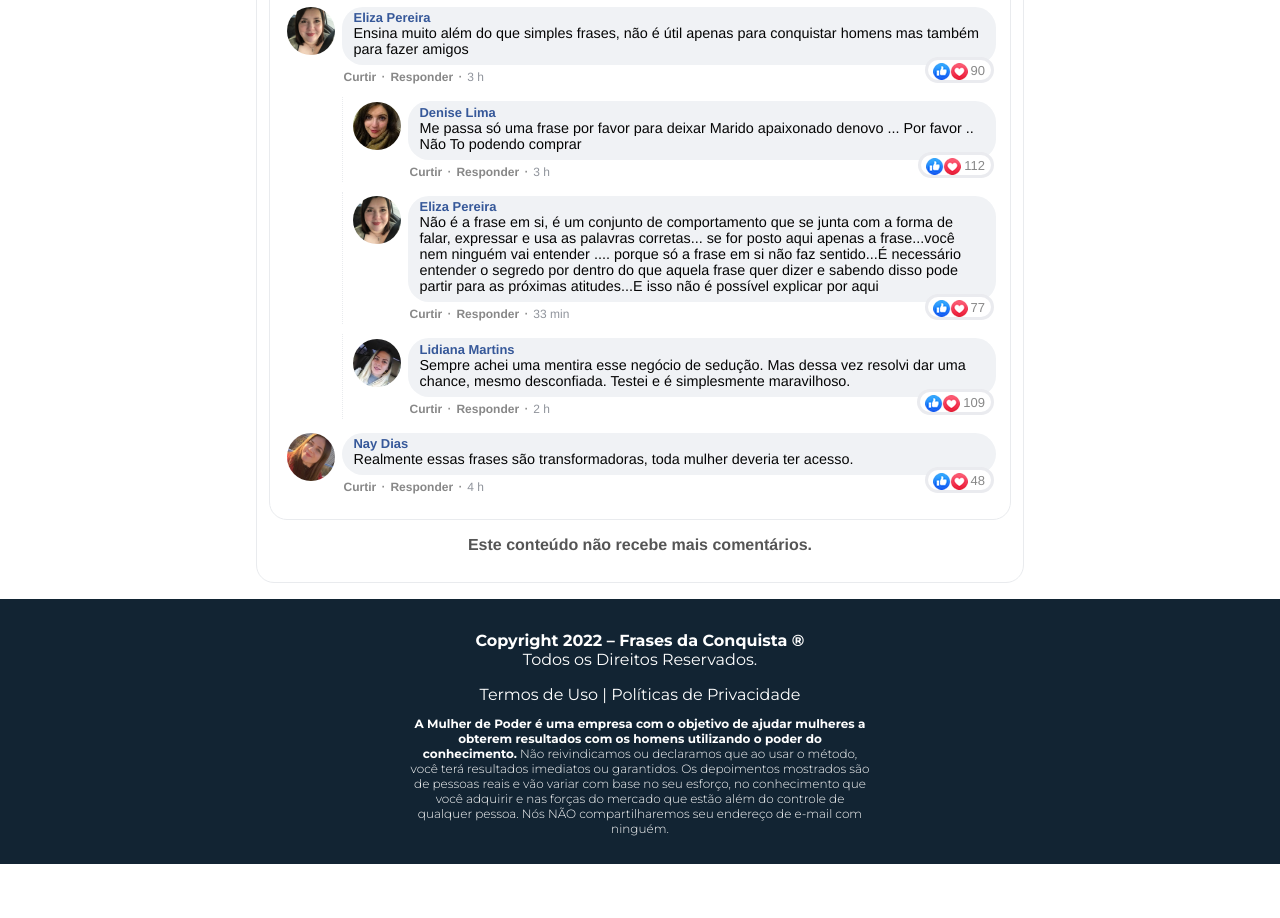
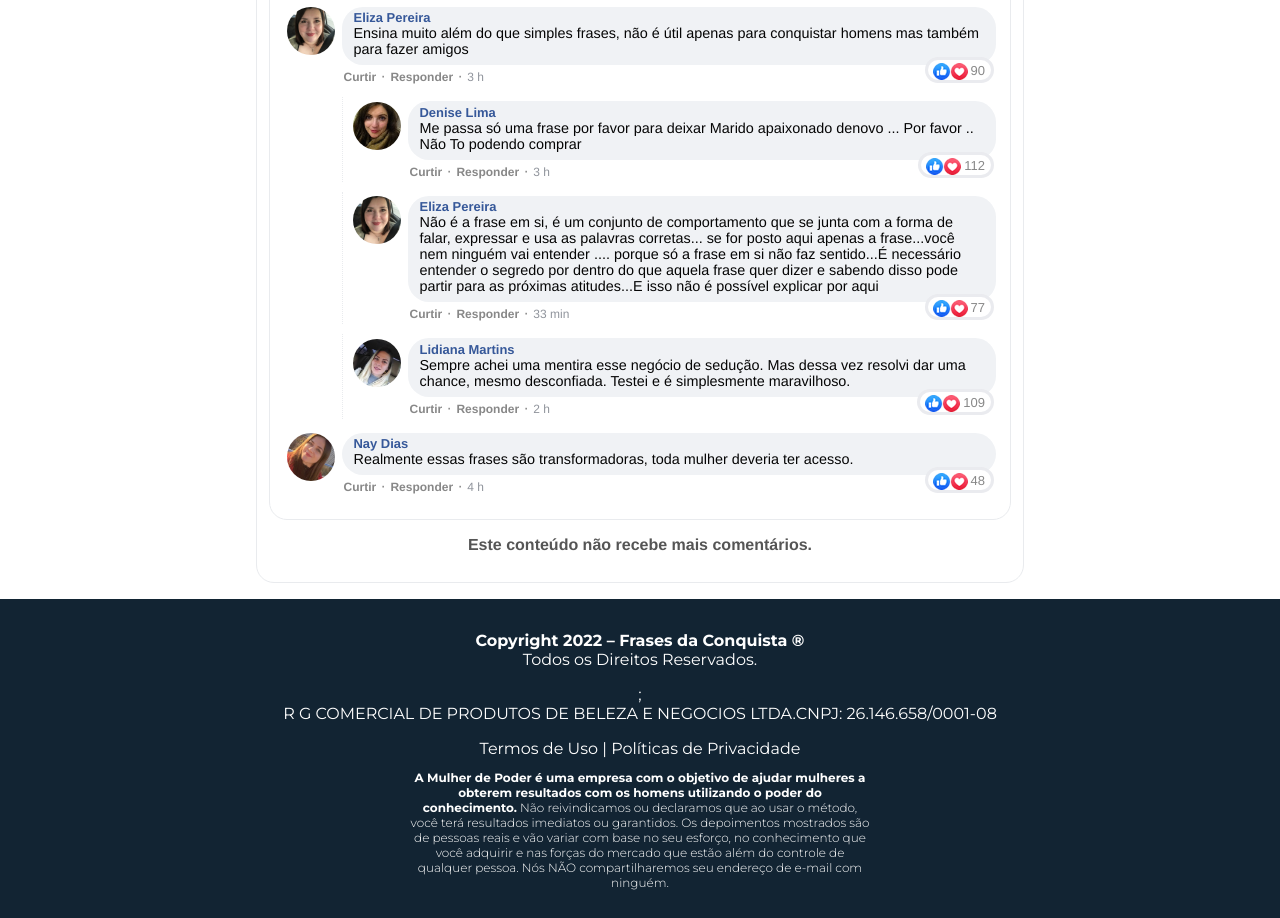
Before and after one commit to rodrigooliveira-23/palavrasdepoder.cf-, a plain HTML site: page index.html in a window 1280 px wide. Shown: the part 1776-2694 px from the top of the page. Before the commit the page ends 2640 px from the top, so only its background shows below. Drawn offline with nearby package versions, Linux system fonts and the light colour scheme; no server answers; a script that the page names is missing.

Commit message:
Update index.html

```diff
--- a/index.html
+++ b/index.html
@@ -450,7 +450,8 @@ DEVOLVO TODO SEU DINHEIRO</h1>
 <footer class="center px-lg-20 py-lg-1 py-sm-1 px-sm-2 white">
 <p><strong>Copyright 2022 &ndash; Frases da Conquista &reg;</strong><br />
 Todos os Direitos Reservados.</p>
-
+<p>;</strong><br />
+R G COMERCIAL DE PRODUTOS DE BELEZA E NEGOCIOS LTDA.CNPJ: 26.146.658/0001-08</p>
 <div class="flex" style="justify-content:center;"><a href="#" id="termos">Termos de Uso </a>&nbsp;|&nbsp; <a href="#" id="privacidade"> Pol&iacute;ticas de Privacidade </a></div>
 
 <p class="disclaimer px-lg-20"><span class="strong">A Mulher de Poder &eacute; uma empresa com o objetivo de ajudar mulheres a obterem resultados com os homens utilizando o poder do conhecimento.</span> N&atilde;o reivindicamos ou declaramos que ao usar o m&eacute;todo, voc&ecirc; ter&aacute; resultados imediatos ou garantidos. Os depoimentos mostrados s&atilde;o de pessoas reais e v&atilde;o variar com base no seu esfor&ccedil;o, no conhecimento que voc&ecirc; adquirir e nas for&ccedil;as do mercado que est&atilde;o al&eacute;m do controle de qualquer pessoa. N&oacute;s N&Atilde;O compartilharemos seu endere&ccedil;o de e-mail com ningu&eacute;m.</p>
```
